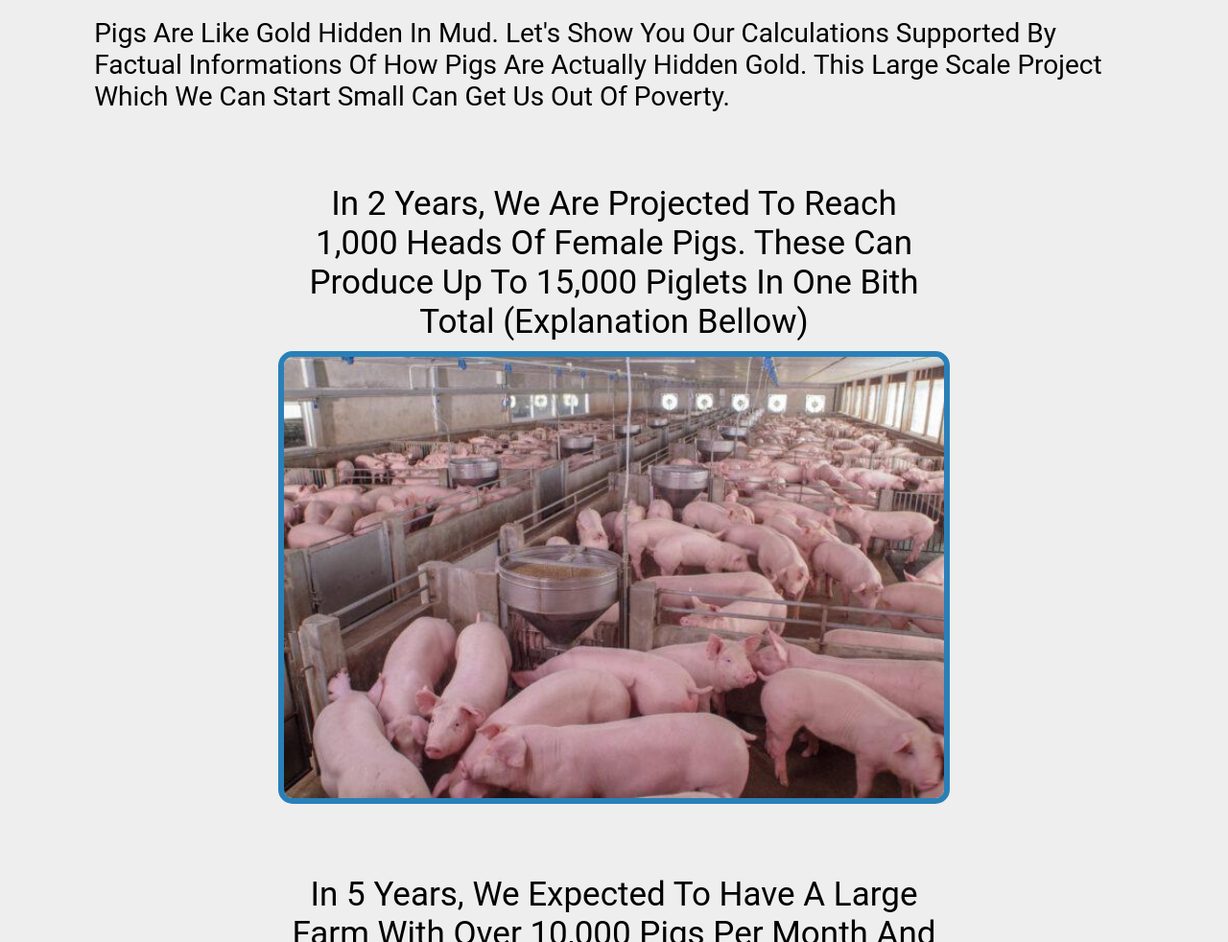
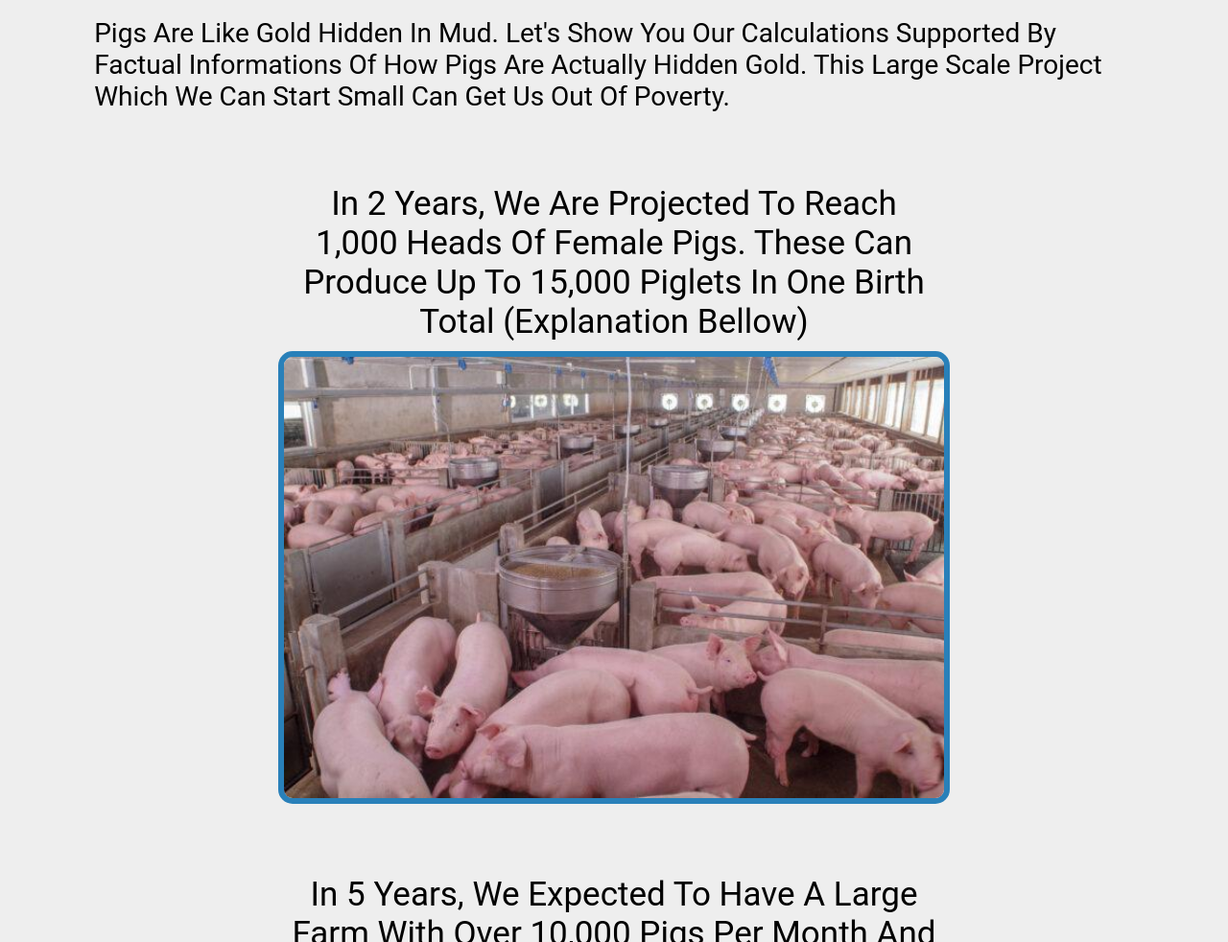
Before and after one commit to sadikir/investamoja-Coming-soon, a plain HTML site: page index.html in a window 1280 px wide. Shown: the part 778-1760 px from the top of the page at 96% size. Drawn offline with Linux system fonts and the light colour scheme.

Commit message:
Fixed timeline

```diff
--- a/index.html
+++ b/index.html
@@ -69,7 +69,7 @@
 </div>
 <div class="image-container">
   <div class="single-image">
-    <h2>In 2 Years, we are projected to reach 1,000 heads of female pigs. these can produce up to 15,000 piglets in one bith total (explanation bellow)</h2>
+    <h2>In 2 Years, we are projected to reach 1,000 heads of female pigs. these can produce up to 15,000 piglets in one birth total (explanation bellow)</h2>
     <img src="pig.jpeg" />
   </div>
   <div class="single-image">
```
